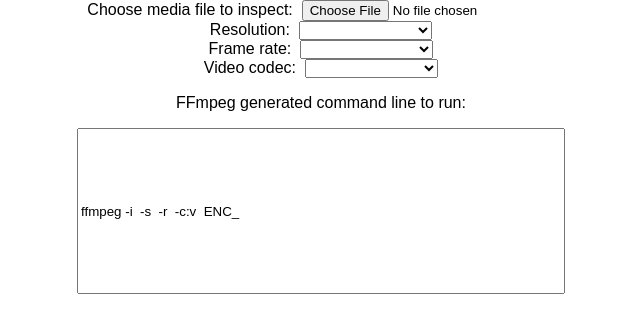
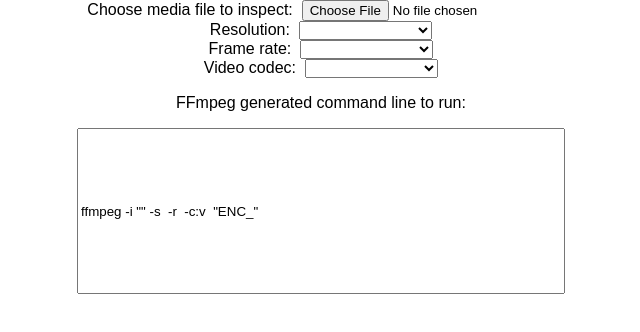
Before and after one commit to atomicsaiko/ffmpeg-command-generator, a React (Create React App) app: page / in a window 1280 px wide. Shown: the top 332 px of the page, without its empty margins (319-959 px from the left). Built offline with nearby package versions, Linux system fonts and the light colour scheme.

Commit message:
Encapsulate File input/output path in double quotes to handle case where whitespace is present

```diff
--- a/src/containers/FFmpegForm.js
+++ b/src/containers/FFmpegForm.js
@@ -15,11 +15,11 @@
 
     let baseCMD = [
       'ffmpeg',
-      '-i', fileinput,
+      '-i', `"${fileinput}"`,
       '-s', resolution,
       '-r', framerate,
       '-c:v', videocodec,
-      `ENC_${fileinput}`
+      `"ENC_${fileinput}"`
     ]
 
     return baseCMD.join(' ')
```
